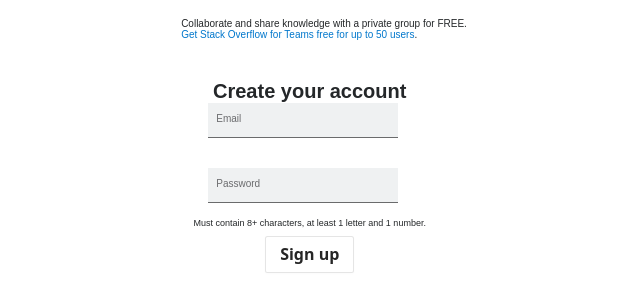
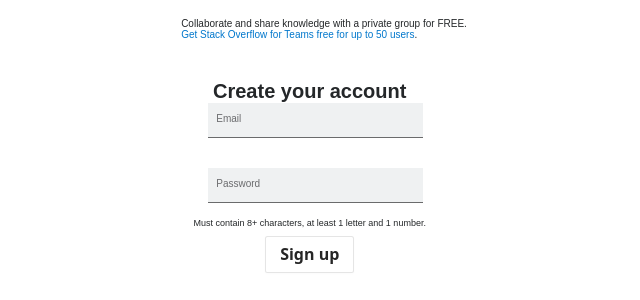
Before and after one commit to iuwz/SWE381Project, a PHP site: page /signup.php in a window 1280 px wide. Shown: the part 390-690 px from the top of the page, without its empty margins (316-956 px from the left). Run offline with PHP 8.4, Linux system fonts and the light colour scheme; some libraries are stand-ins or nearby versions.

Commit message:
Update signup.css

```diff
--- a/assets/css/signup.css
+++ b/assets/css/signup.css
@@ -170,7 +170,7 @@ div.omrs-input-group {
 .omrs-input-filled>input {
     border: none;
     border-bottom: 0.125rem solid var(--omrs-color-ink-medium-contrast);
-    width: 190px;
+    width: 215px;
     height: 3.5rem;
     font-size: 1.0625rem;
     padding-left: 0.875rem;
```
